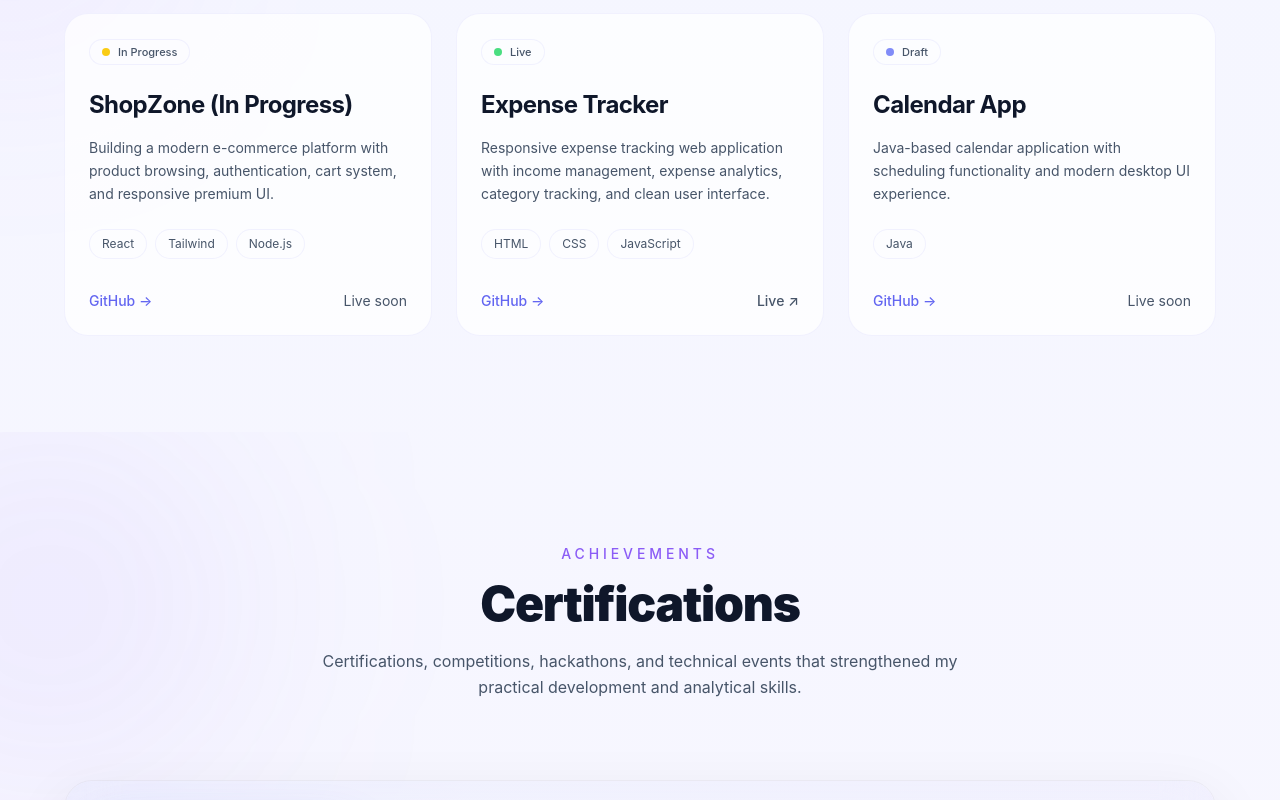
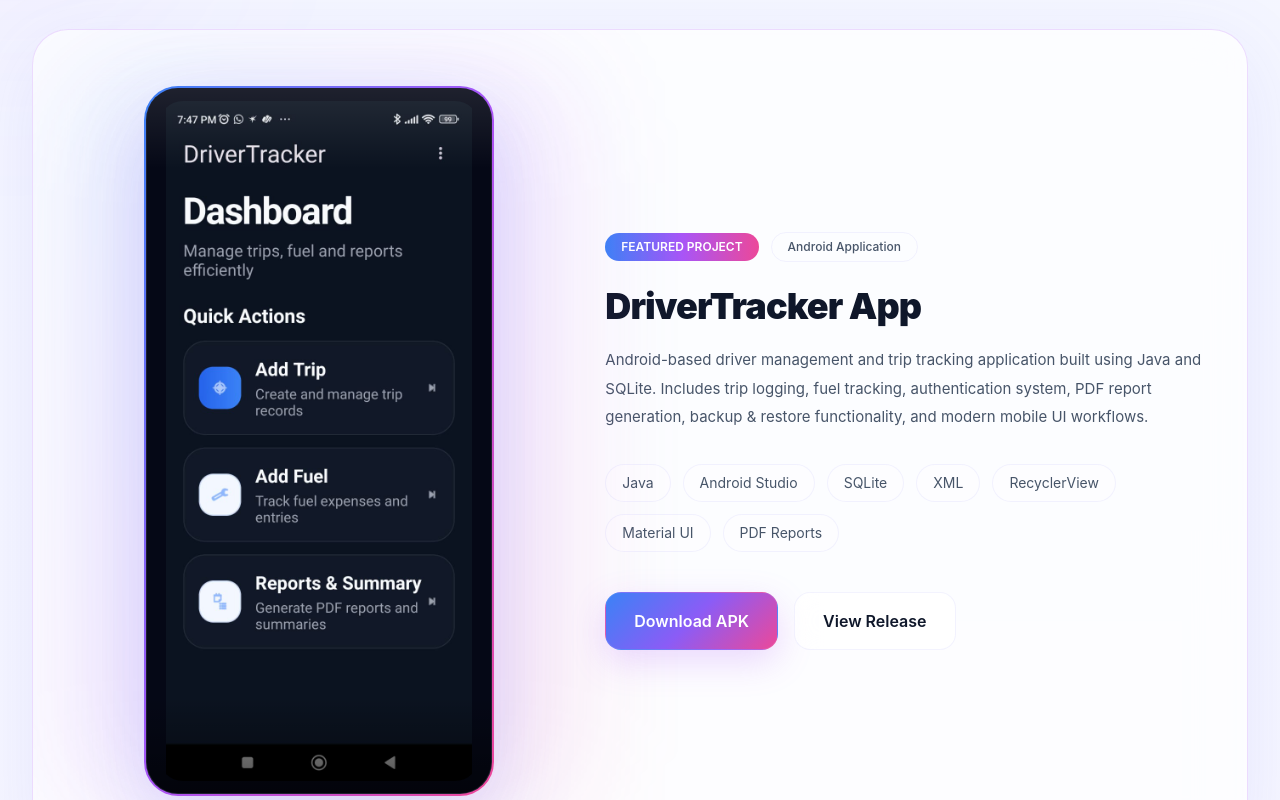
Before and after one commit to Kuberlad49/portfolio, a React app: page / in a window 1280 px wide. Shown: the part 4440-5240 px from the top of the page. Built offline with nearby package versions, Linux system fonts and the light colour scheme; the HTML template or start-up script is replaced by a standard one.

Commit message:
upgrade hero and skills UI

```diff
--- a/src/components/Projects.jsx
+++ b/src/components/Projects.jsx
@@ -5,12 +5,12 @@ const Projects = () => {
   return (
     <section
       id="projects"
-      className="relative px-5 sm:px-8 py-24 overflow-hidden"
+      className="relative px-5 sm:px-8 py-28 overflow-hidden"
     >
-      {/* Soft background */}
-      <div className="absolute top-20 left-[-120px] w-[260px] h-[260px] bg-purple-500/10 blur-[120px] rounded-full" />
+      {/* Ambient */}
+      <div className="absolute top-10 left-[-120px] w-[260px] h-[260px] bg-purple-500/10 blur-[120px] rounded-full" />
 
-      <div className="max-w-6xl mx-auto relative z-10">
+      <div className="max-w-7xl mx-auto relative z-10">
 
         {/* Heading */}
         <motion.div
@@ -20,29 +20,276 @@ const Projects = () => {
           transition={{ duration: 0.6 }}
           className="text-center"
         >
-          <p className="text-sm tracking-[0.3em] uppercase text-indigo-500 font-medium">
+          <p className="text-sm tracking-[0.35em] uppercase text-indigo-500 font-medium">
             Portfolio
           </p>
 
           <h2 className="mt-4 text-4xl sm:text-5xl font-black tracking-tight">
-            My Work
+            Featured Projects
           </h2>
 
           <p className="mt-5 text-[var(--subtext)] max-w-2xl mx-auto leading-relaxed">
-            Selected projects focused on frontend engineering,
-            performance optimization, and modern UI experience.
+            Real projects focused on frontend engineering, Android
+            application development, responsive UI systems,
+            and performance-driven experiences.
           </p>
         </motion.div>
 
-        {/* Grid */}
-        <div className="grid md:grid-cols-2 xl:grid-cols-3 gap-6 mt-16">
+        {/* FEATURED PROJECT */}
+        {projects
+          .filter((p) => p.featured)
+          .map((p, i) => (
+            <motion.div
+              key={i}
+              initial={{ opacity: 0, y: 35 }}
+              whileInView={{ opacity: 1, y: 0 }}
+              viewport={{ once: true }}
+              transition={{ duration: 0.6 }}
+              className="
+                mt-16
+                relative
+                overflow-hidden
+                rounded-[36px]
+                border
+                border-purple-500/20
+                bg-[var(--card)]
+                backdrop-blur-xl
+                shadow-[0_20px_80px_rgba(99,102,241,0.10)]
+              "
+            >
+              <div className="grid lg:grid-cols-[0.9fr_1.1fr] gap-10 p-8 lg:p-10">
 
-          {projects.map((p, i) => {
+                {/* IMAGE */}
+                <div
+                  className="
+                    relative
+                    flex
+                    items-center
+                    justify-center
+                    py-4
+                  "
+                >
+                  {/* Ambient glow */}
+                  <div
+                    className="
+                      absolute
+                      inset-0
+                      rounded-[36px]
+                      bg-gradient-to-br
+                      from-blue-500/20
+                      via-purple-500/20
+                      to-pink-500/20
+                      blur-3xl
+                      opacity-70
+                    "
+                  />
+
+                  {/* Outer frame */}
+                  <div
+                    className="
+                      relative
+                      z-10
+                      rounded-[34px]
+                      bg-gradient-to-br
+                      from-blue-500
+                      via-purple-500
+                      to-pink-500
+                      p-[2px]
+                      shadow-[0_25px_80px_rgba(99,102,241,0.22)]
+                      max-w-[350px]
+                      w-full
+                    "
+                  >
+                    {/* Inner device container */}
+                    <div
+                      className="
+                        relative
+                        overflow-hidden
+                        rounded-[32px]
+                        bg-[#050816]
+                        border
+                        border-white/10
+                        p-3
+                      "
+                    >
+                      {/* top light */}
+                      <div
+                        className="
+                          absolute
+                          top-0
+                          inset-x-0
+                          h-20
+                          bg-gradient-to-b
+                          from-white/10
+                          to-transparent
+                          z-20
+                          pointer-events-none
+                        "
+                      />
+
+                      {/* screenshot */}
+                      <img
+                        src={p.image}
+                        alt={p.title}
+                        className="
+                          relative
+                          z-10
+                          w-full
+                          h-auto
+                          max-h-[680px]
+                          object-contain
+                          rounded-[24px]
+                          select-none
+                        "
+                        draggable="false"
+                      />
+
+                      {/* bottom depth */}
+                      <div
+                        className="
+                          absolute
+                          bottom-0
+                          inset-x-0
+                          h-24
+                          bg-gradient-to-t
+                          from-black/50
+                          to-transparent
+                          z-20
+                          pointer-events-none
+                        "
+                      />
+                    </div>
+                  </div>
+                </div>
+
+                {/* CONTENT */}
+                <div className="flex flex-col justify-center">
+
+                  <div className="flex flex-wrap items-center gap-3">
+
+                    <span
+                      className="
+                        px-4
+                        py-1.5
+                        rounded-full
+                        text-xs
+                        font-semibold
+                        bg-gradient-to-r
+                        from-blue-500
+                        via-purple-500
+                        to-pink-500
+                        text-white
+                      "
+                    >
+                      FEATURED PROJECT
+                    </span>
+
+                    <span
+                      className="
+                        px-4
+                        py-1.5
+                        rounded-full
+                        text-xs
+                        font-medium
+                        border
+                        border-[var(--border)]
+                        text-[var(--subtext)]
+                      "
+                    >
+                      {p.type}
+                    </span>
+
+                  </div>
+
+                  <h3 className="mt-6 text-4xl font-black tracking-tight">
+                    {p.title}
+                  </h3>
+
+                  <p
+                    className="
+                      mt-5
+                      text-[15px]
+                      leading-[1.9]
+                      text-[var(--subtext)]
+                    "
+                  >
+                    {p.desc}
+                  </p>
+
+                  {/* TECH */}
+                  <div className="flex flex-wrap gap-3 mt-8">
+
+                    {p.tech.map((t, idx) => (
+                      <span
+                        key={idx}
+                        className="
+                          text-sm
+                          px-4
+                          py-2
+                          rounded-full
+                          border
+                          border-[var(--border)]
+                          bg-white/5
+                          text-[var(--subtext)]
+                        "
+                      >
+                        {t}
+                      </span>
+                    ))}
+
+                  </div>
+
+                  {/* BUTTONS */}
+                  <div className="flex flex-wrap gap-4 mt-10">
+
+                    <a
+                      href={p.github}
+                      target="_blank"
+                      rel="noopener noreferrer"
+                      className="
+                        premium-btn
+                        primary-btn
+                        px-7
+                        py-4
+                        rounded-2xl
+                        font-semibold
+                      "
+                    >
+                      Download APK
+                    </a>
+
+                    <a
+                      href={p.live}
+                      target="_blank"
+                      rel="noopener noreferrer"
+                      className="
+                        premium-btn
+                        secondary-btn
+                        px-7
+                        py-4
+                        rounded-2xl
+                        font-semibold
+                      "
+                    >
+                      View Release
+                    </a>
+
+                  </div>
+                </div>
+              </div>
+            </motion.div>
+          ))}
+
+        {/* OTHER PROJECTS */}
+        <div className="grid md:grid-cols-2 xl:grid-cols-3 gap-6 mt-10">
+
+          {projects
+            .filter((p) => !p.featured)
+            .map((p, i) => {
 
               const isLive = p.live && p.live.trim() !== "";
 
               return (
-
                 <motion.div
                   key={i}
                   initial={{ opacity: 0, y: 35 }}
@@ -70,7 +317,7 @@ const Projects = () => {
                   "
                 >
 
-                {/* Status */}
+                  {/* STATUS */}
                   <div
                     className="
                       inline-flex
@@ -83,8 +330,6 @@ const Projects = () => {
                       font-medium
                       border
                       border-[var(--border)]
-                    bg-white/5
-                    dark:bg-white/[0.03]
                     "
                   >
                     <span
@@ -111,7 +356,7 @@ const Projects = () => {
                     </span>
                   </div>
 
-                {/* Title */}
+                  {/* TITLE */}
                   <h3
                     className="
                       mt-6
@@ -126,7 +371,7 @@ const Projects = () => {
                     {p.title}
                   </h3>
 
-                {/* Description */}
+                  {/* DESC */}
                   <p
                     className="
                       mt-4
@@ -138,7 +383,7 @@ const Projects = () => {
                     {p.desc}
                   </p>
 
-                {/* Tech */}
+                  {/* TECH */}
                   <div className="flex flex-wrap gap-2 mt-6">
 
                     {p.tech.map((t, idx) => (
@@ -151,8 +396,6 @@ const Projects = () => {
                           rounded-full
                           border
                           border-[var(--border)]
-                        bg-white/5
-                        dark:bg-white/[0.03]
                           text-[var(--subtext)]
                         "
                       >
@@ -162,10 +405,9 @@ const Projects = () => {
 
                   </div>
 
-                {/* Footer */}
+                  {/* FOOTER */}
                   <div className="flex items-center justify-between mt-8">
 
-                  {/* GitHub */}
                     <a
                       href={p.github || "#"}
                       target="_blank"
@@ -181,7 +423,6 @@ const Projects = () => {
                       GitHub →
                     </a>
 
-                  {/* Live */}
                     {isLive ? (
                       <a
                         href={p.live}
@@ -195,16 +436,15 @@ const Projects = () => {
                           transition
                         "
                       >
-                      Live ↗
+                        Open ↗
                       </a>
                     ) : (
                       <span className="text-sm text-[var(--subtext)]">
-                      Live soon
+                        Coming soon
                       </span>
                     )}
 
                   </div>
-
                 </motion.div>
               );
             })}
--- a/src/data/projects.js
+++ b/src/data/projects.js
@@ -1,26 +1,40 @@
 const projects = [
   {
-    title: "ShopZone (In Progress)",
+    title: "DriverTracker App",
 
     desc:
-      "Building a modern e-commerce platform with product browsing, authentication, cart system, and responsive premium UI.",
+      "Android-based driver management and trip tracking application built using Java and SQLite. Includes trip logging, fuel tracking, authentication system, PDF report generation, backup & restore functionality, and modern mobile UI workflows.",
 
-    tech: ["React", "Tailwind", "Node.js"],
+    tech: [
+      "Java",
+      "Android Studio",
+      "SQLite",
+      "XML",
+      "RecyclerView",
+      "Material UI",
+      "PDF Reports",
+    ],
 
-    github: "#",
+    github:
+      "https://github.com/Kuberlad49/DriverTracker-App-Release/releases/tag/v.1.0",
 
-    live: "",
+    live:
+      "https://github.com/Kuberlad49/DriverTracker-App-Release/releases/tag/v.1.0",
 
-    image: "/images/shopzone.png",
+    image: "/images/drivertracker.png",
 
-    status: "in-progress",
+    status: "live",
+
+    featured: true,
+
+    type: "Android Application",
   },
 
   {
     title: "Expense Tracker",
 
     desc:
-      "Responsive expense tracking web application with income management, expense analytics, category tracking, and clean user interface.",
+      "Responsive expense tracking web application with income management, analytics dashboard, category tracking, and clean modern UI optimized for smooth user experience.",
 
     tech: ["HTML", "CSS", "JavaScript"],
 
@@ -33,13 +47,38 @@ const projects = [
     image: "/images/expense-tracker.png",
 
     status: "live",
+
+    featured: false,
+
+    type: "Web Application",
+  },
+
+  {
+    title: "ShopZone (In Progress)",
+
+    desc:
+      "Modern e-commerce platform currently under development with authentication, premium UI system, responsive layouts, product browsing, and scalable frontend architecture.",
+
+    tech: ["React", "Tailwind", "Node.js"],
+
+    github: "#",
+
+    live: "",
+
+    image: "/images/shopzone.png",
+
+    status: "in-progress",
+
+    featured: false,
+
+    type: "E-Commerce",
   },
 
   {
     title: "Calendar App",
 
     desc:
-      "Java-based calendar application with scheduling functionality and modern desktop UI experience.",
+      "Java-based desktop calendar application with scheduling support and clean desktop-oriented interface design.",
 
     tech: ["Java"],
 
@@ -50,6 +89,10 @@ const projects = [
     image: "/images/calendar.png",
 
     status: "draft",
+
+    featured: false,
+
+    type: "Desktop Application",
   },
 ];
 
```
Also changed, not shown: public/images/drivertracker.png (added). Lines whose indentation alone changed are shown as unchanged.
